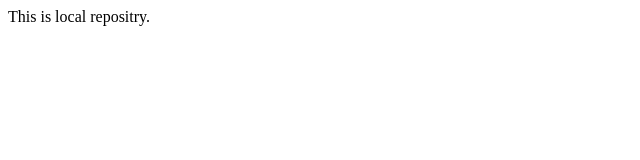
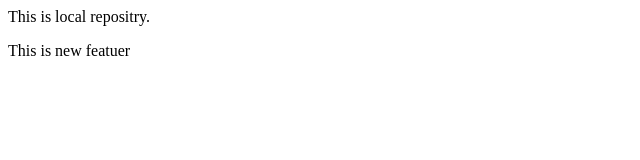
Before and after one commit to GudHelp/LocalRepo, a plain HTML site: page index.html in a window 1280 px wide. Shown: the whole page, without its empty margins (0-640 px from the left). Drawn offline with Linux system fonts and the light colour scheme.

Commit message:
New Featuer added

```diff
--- a/index.html
+++ b/index.html
@@ -1 +1,2 @@
 <p>This is local repositry.</p>
+<p>This is new featuer</p>
```
